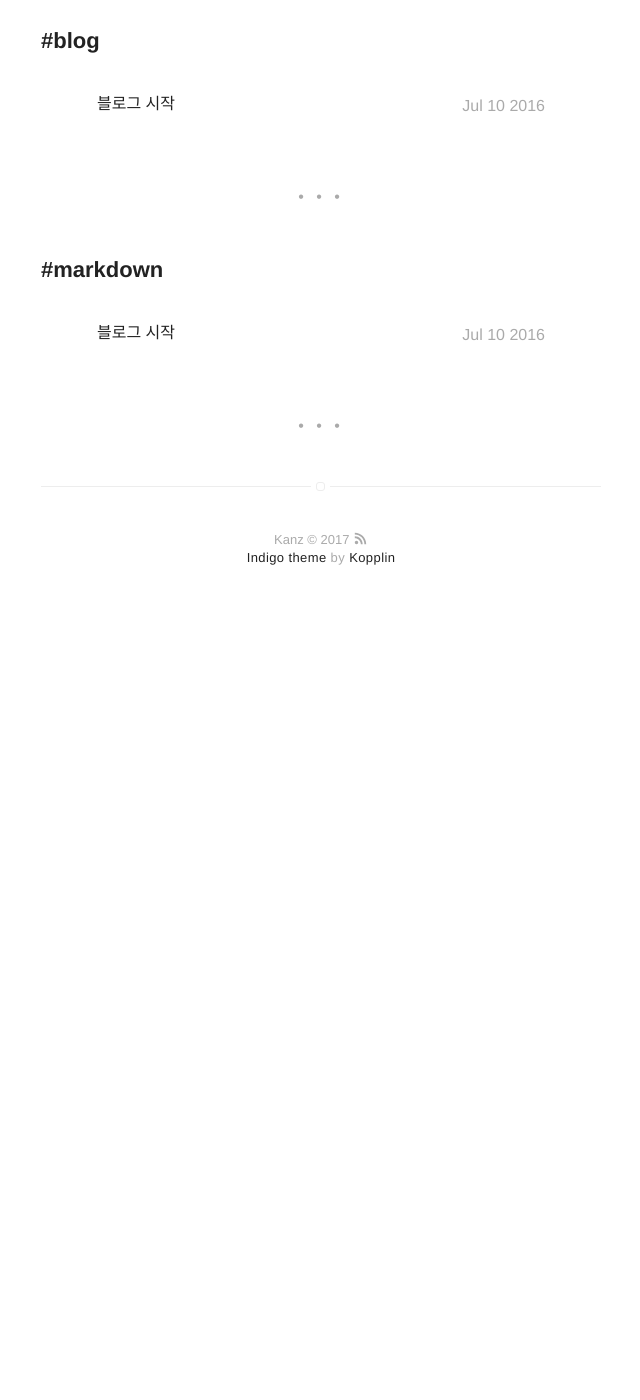
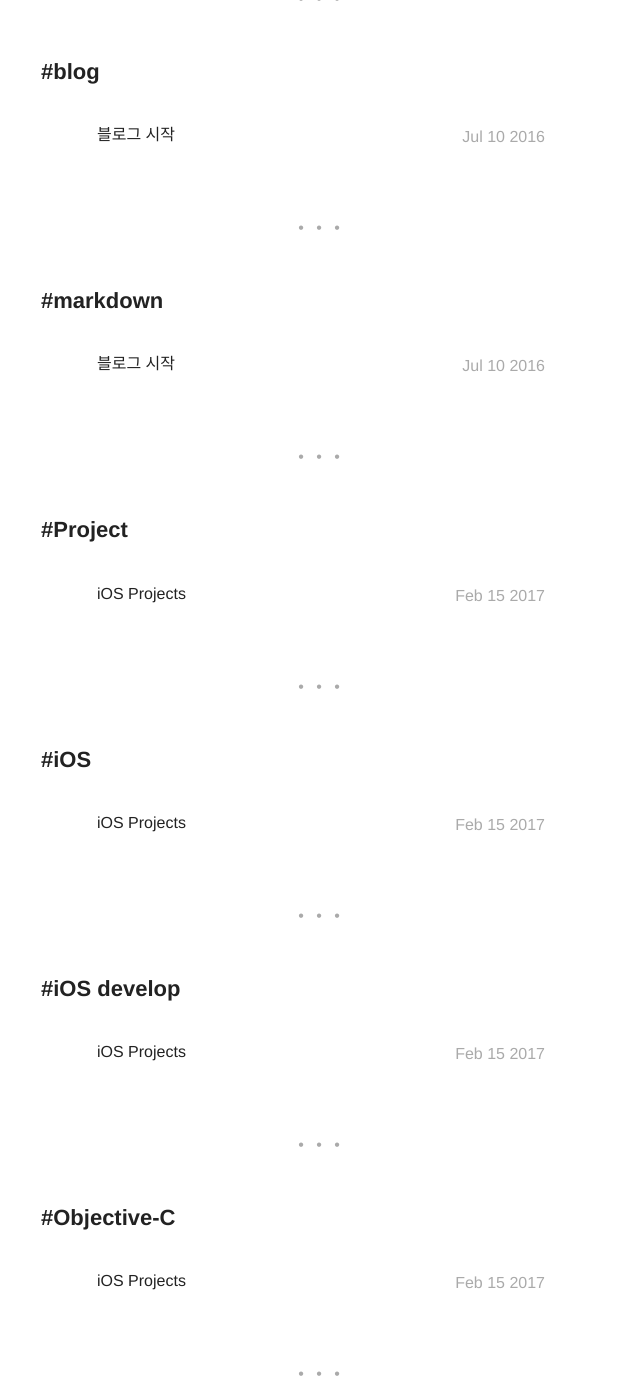
Before and after one commit to 87kangsw/87kangsw.github.io, a Jekyll site: the page built from tags.html, in a window 1280 px wide and 1400 px high, scrolled down 1113 px. Shown: the whole window, without its empty margins (319-959 px from the left). Built offline with Jekyll 4.4.1, drawn with Linux system fonts in a browser that asks for light colours; before the commit the page ends 1743 px from its top, so only the background shows below that; some of the changed lines change nothing that is shown; some of the changed text lies outside the part shown.

Commit message:
- Project 포스팅 추가 - 프로필 이미지 리사이징

```diff
--- a/_config.yml
+++ b/_config.yml
@@ -3,8 +3,8 @@ name: Kanz
 bio: iOS, iOS Developer
 
 # twitter summary info
-description: > # this means to ignore newlines until "baseurl:"
-  #iOS #iOS Developer #I love cat. #Moong's Father
+# description: > # this means to ignore newlines until "baseurl:"
+#   #iOS #iOS Developer
 
 # if it's an external image, update below for true
 # better with square images
@@ -12,7 +12,6 @@ external-image: false
 picture: assets/images/profile.jpg
 
 url: http://87kangsw.github.io
-# your url: http://USERNAME.github.io
 
 permalink: /:title/
 
@@ -20,14 +19,14 @@ markdown: kramdown
 highlighter: rouge
 
 # To enable google analytics, supply your token below
-# analytics-google: 'UA-MYANALYTICS'
+analytics-google: UA-91948401-1
 
 # To enable piwik tracking, supply your url & site ID below
 # analytics-piwik-url: 'piwik.my-host.com'
 # analytics-piwik-id: 1
 
 # if you don't want comments in your posts, set to false
-disqus: 87kangsw
+# disqus: 87kangsw
 
 # if you don't have any of social below, comment the line
 email: 87kangsw@gmail.com
@@ -46,7 +45,7 @@ instagram: 87kangsw
 authors:
     kanz:
         name: Kanz
-        bio: iOS, iOS Developer, Cat
+        bio: iOS, iOS Developer
         external-image: false
         picture: assets/images/profile.jpg
         email: 87kangsw@gmail.com
--- /dev/null
+++ b/_posts/2017-02-15-iOSProjects.markdown
@@ -0,0 +1,34 @@
+---
+title: "iOS Projects"
+layout: post
+date: 2017-02-15 00:00
+tag:
+- Project
+- iOS
+- iOS develop
+- Objective-C
+image: “”
+headerImage: false
+projects: true
+description: “iOS Projects”
+author: Kanz
+---
+
+* [BeNative](https://itunes.apple.com/kr/app/bineitibeu-geullobeol-gieob/id915310665?mt=8)
+	* Objective-C
+	![BeNative](https://github.com/87kangsw/resume/blob/master/images/benative.png)
+* [PinSpot](https://itunes.apple.com/kr/app/pinseupas-pinspot-sesang-modeungos/id1033106216?mt=8)
+	* Objective-C
+	![PinSpot](https://github.com/87kangsw/resume/blob/master/images/pinspot.png)
+* [PinSpot Partner](https://itunes.apple.com/kr/app/pinseupas-pateuneo/id1117260351?mt=8)
+	* Objective-C
+	![PinSpot Partner](https://github.com/87kangsw/resume/blob/master/images/partner.png)
+* [뭐먹지?](https://itunes.apple.com/kr/app/mwomeogji/id1051623108?mt=8)
+	* Objective-C
+	![뭐먹지](https://github.com/87kangsw/resume/blob/master/images/foodnote.png)
+* [노크노크](https://itunes.apple.com/kr/app/nokeunokeu/id922396277?mt=8)
+	* Objective-C
+	![노크노크](https://github.com/87kangsw/resume/blob/master/images/knock.png)
+* [패밀리북](https://itunes.apple.com/kr/app/paemillibug/id588633215?mt=8)
+	* Objective-C
+	![패밀리북](https://github.com/87kangsw/resume/blob/master/images/familybook.png)
```
Also changed, not shown: assets/images/profile.jpg.
